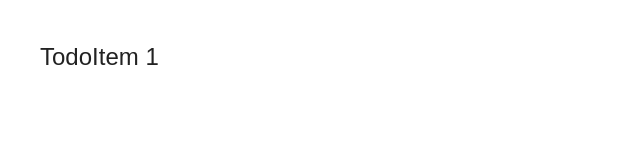
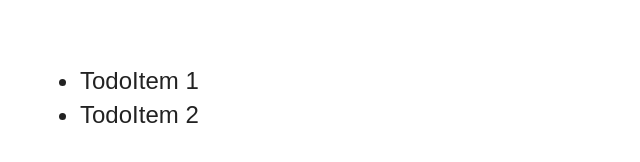
Before and after one commit to Em01/backbone-todo, a plain HTML site: page index.html in a window 1280 px wide. Shown: the whole page, without its empty margins (0-640 px from the left). Drawn offline with Linux system fonts and the light colour scheme.

Commit message:
Rendered Collection

```diff
--- a/index.html
+++ b/index.html
@@ -21,6 +21,7 @@
         <script type="text/javascript" src="js/todoItem.js"></script>
         <script type="text/javascript" src="js/todoItems.js"></script>
         <script type="text/javascript" src="js/todoItemView.js"></script>
+        <script type="text/javascript" src="js/todoItemsView.js"></script>
 
         <script src="js/main.js"></script>
     </body>
--- a/js/main.js
+++ b/js/main.js
@@ -1,6 +1,12 @@
 $(document).ready(function(){
-	var todoItem = new TodoItem({ description: "TodoItem 1"});
+	var todoItems = new TodoItems([
+		new TodoItem({ description: "TodoItem 1" }),
+		new TodoItem({ description: "TodoItem 2" })
+		]);
+	//collection
 
-	var todoItemView = new TodoItemView({ model: todoItem });
-	$("body").append(todoItemView.render().$el);
+	var todoItemsView = new TodoItemsView({ model: todoItems });
+	//passed to a view
+	$("body").append(todoItemsView.render().$el);
+	//render
 });
--- a/js/todoItemView.js
+++ b/js/todoItemView.js
@@ -1,4 +1,6 @@
 var TodoItemView = Backbone.View.extend({
+	tagName: "li",
+
 	initialize: function(options){
 		if (!(options && options.model))
 			throw new Error("model is not specified.");
--- /dev/null
+++ b/js/todoItemsView.js
@@ -0,0 +1,16 @@
+var TodoItemsView = Backbone.View.extend({
+	tagName: "ul",
+
+	id: "todoItems",
+
+	render: function(){
+		var self = this;
+
+		this.model.each(function(todoItem){
+			var view = new TodoItemView({ model: todoItem });
+			self.$el.append(view.render().$el);
+		});
+
+		return this;
+	}
+});
```
